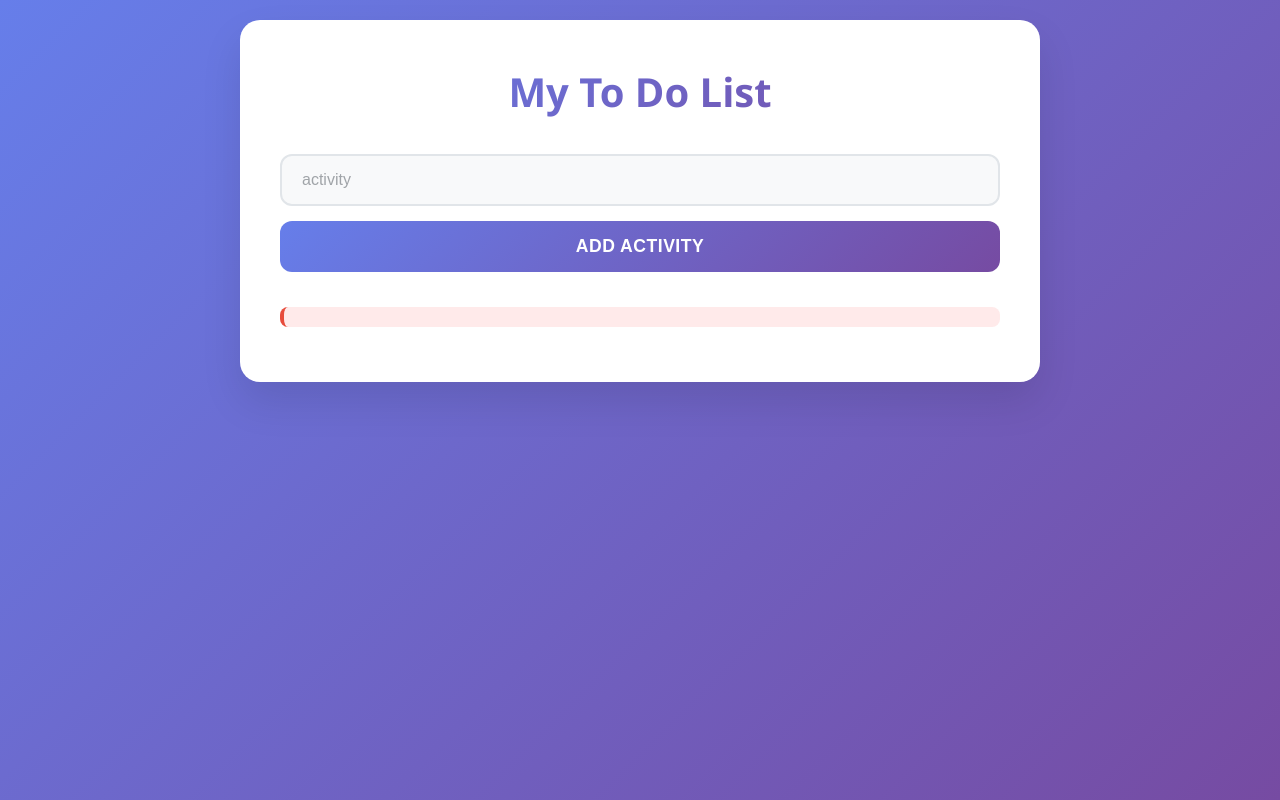
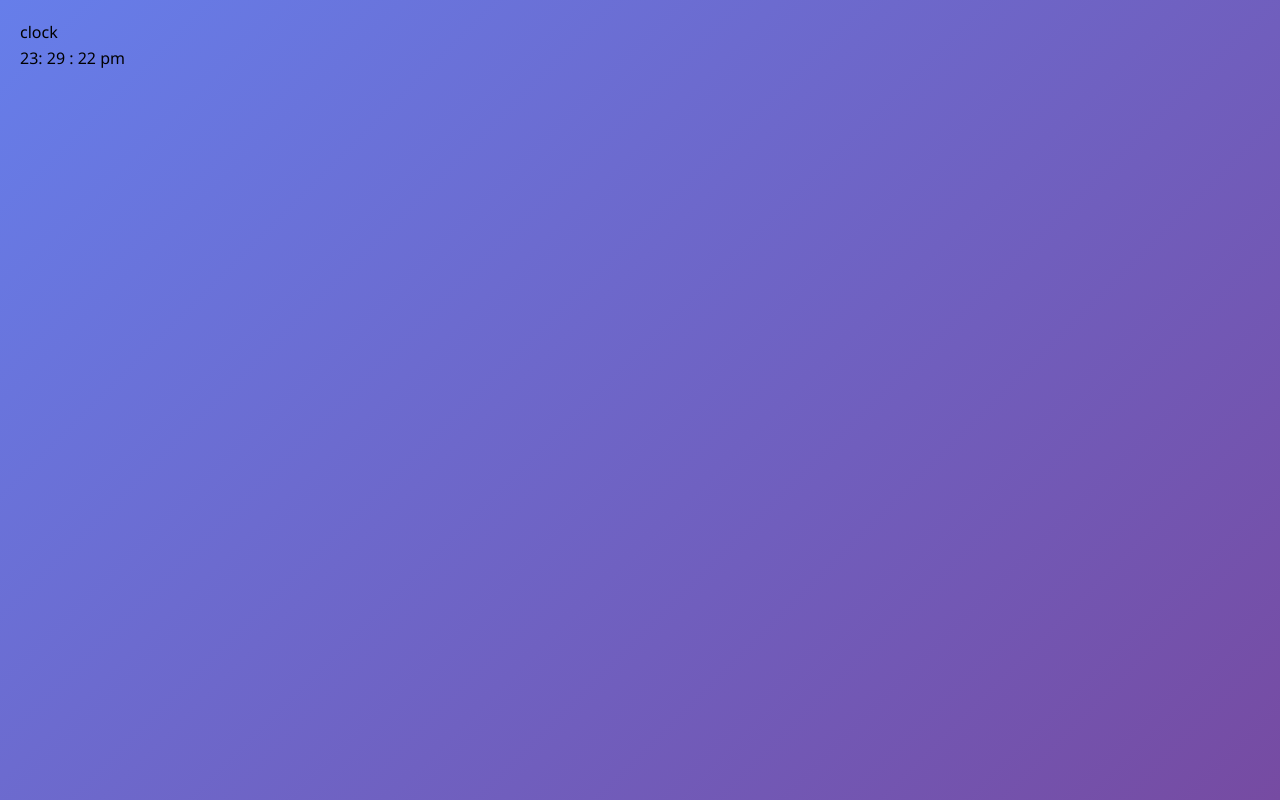
Before and after one commit to Oluwadiyaayobami/my-progress-dotnot-open-its-how-i-stareted, a React (Vite) app in the folder project/: page / in a window 1280 px wide. Built offline with nearby package versions, Linux system fonts and the light colour scheme.

Commit message:
cerated  my  own time clock using react and alos leran how to  use usecontext

```diff
--- a/project/src/App.jsx
+++ b/project/src/App.jsx
@@ -1,11 +1,12 @@
-import Todolist from "./todolist"
+import Myclock from "./clock"
 
 function App() {
 
 
   return (
     <div>
-      <Todolist></Todolist>
+      <Myclock></Myclock>
+
 
 
 
--- /dev/null
+++ b/project/src/clock.jsx
@@ -0,0 +1,30 @@
+import React, {useState,useEffect} from "react";
+function  Myclock() {
+    const [time,settime]= useState(new Date())// stores the current state of time
+
+  useEffect(() => {
+    const timeinterval = setInterval(() => {
+        settime(new Date())
+    },1000);// this make sure that for every seconds this code render
+
+    return () => clearInterval(timeinterval)// this clean up the previous interval of time
+
+
+},[])
+
+      const hour = time.getHours();
+      const min = time.getMinutes();
+      const seconds = time.getSeconds();
+      const merradian = hour >  12 ? 'pm' : 'am'
+
+
+    return(
+
+
+    <div>
+        <p>clock</p>
+        <p>{hour}: {min} : {seconds} {merradian}</p>
+    </div>
+    )
+}
+export default Myclock
```
